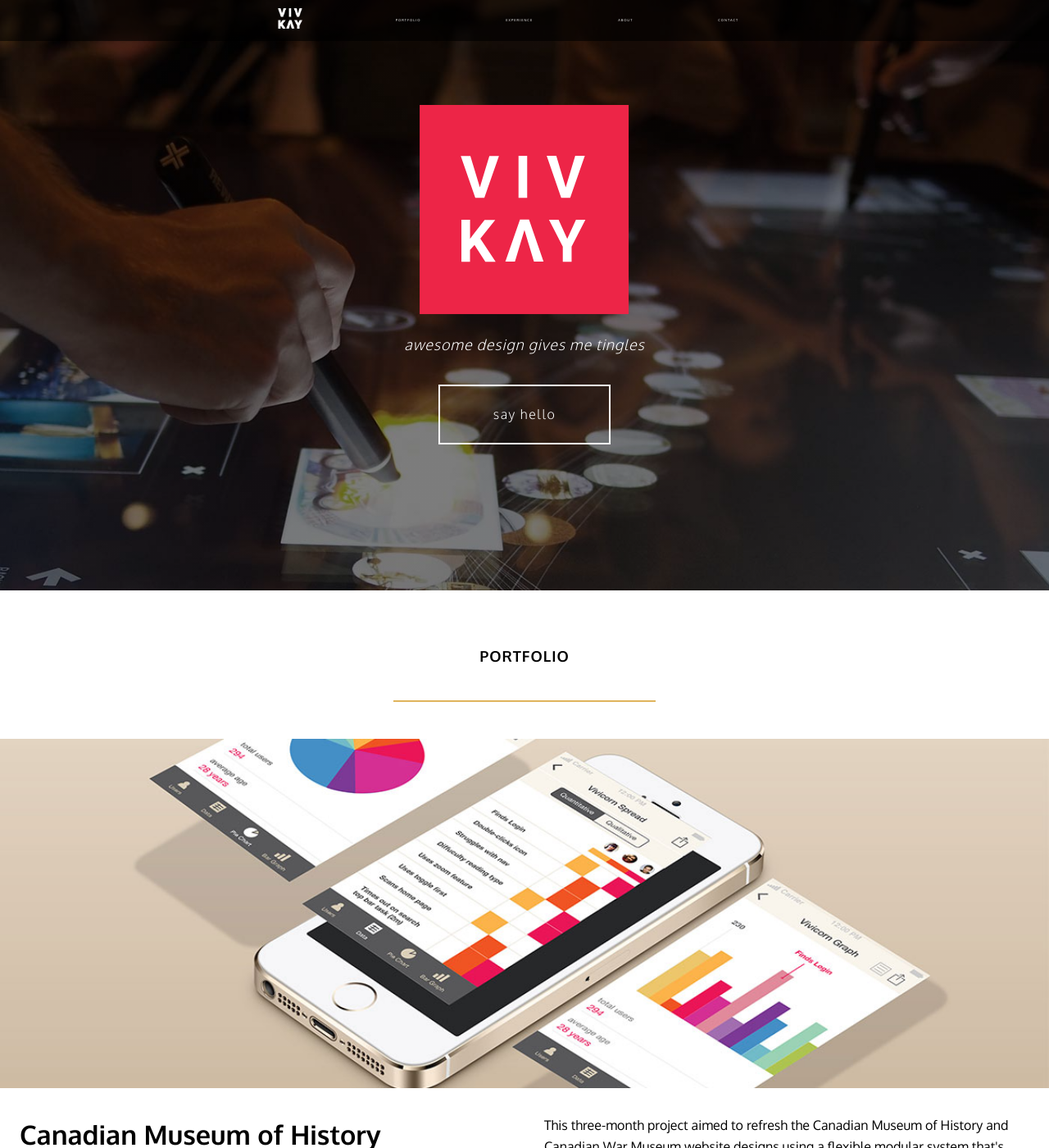
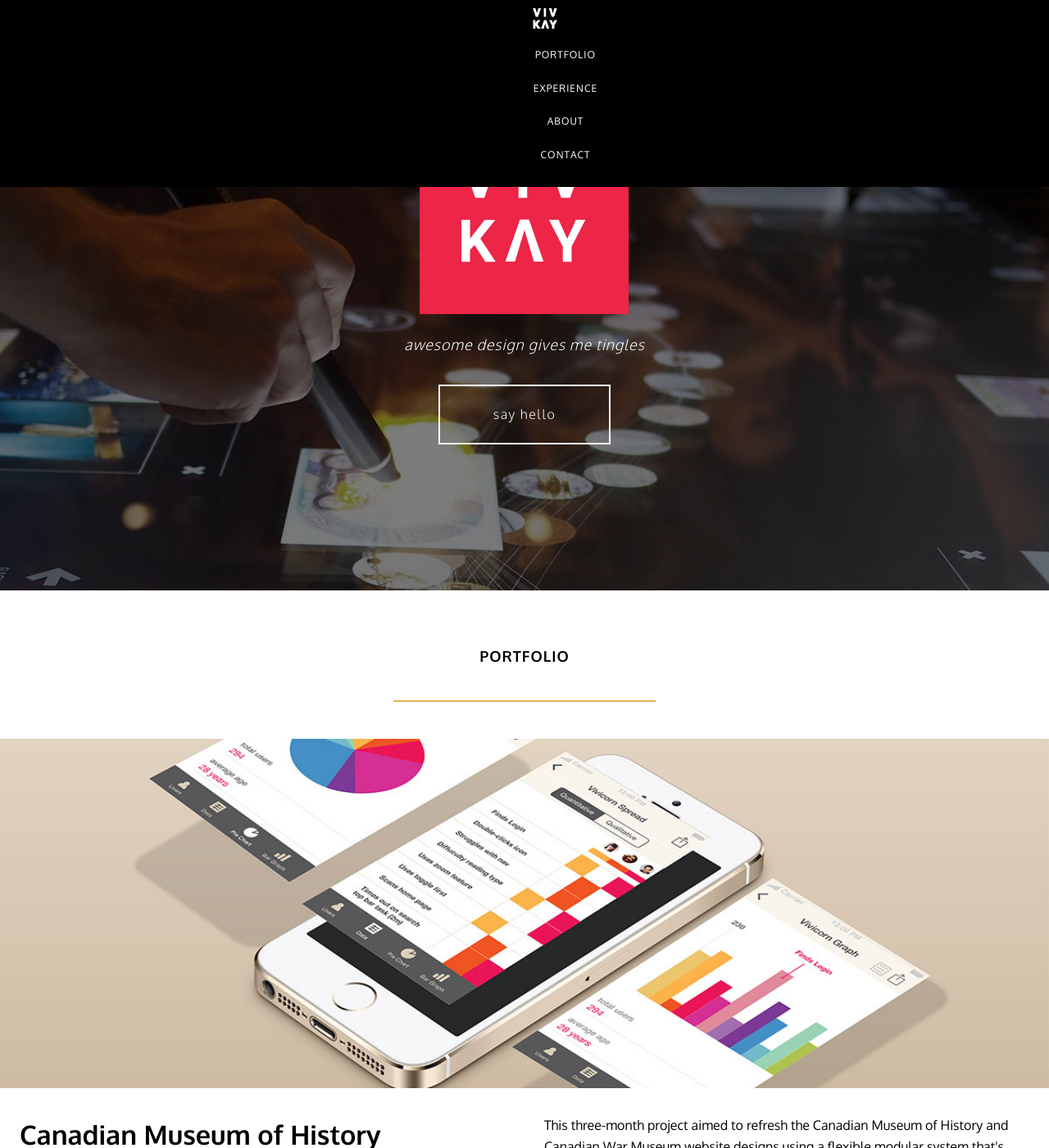
Before and after one commit to vivkay/portfolio-new, a Jekyll site: the page built from index.html, in a window 1280 px wide and 1400 px high. Shown: the whole window at 82% size. Built offline with Jekyll 4.4.1, drawn with Linux system fonts in a browser that asks for light colours; Markdown is read by kramdown in place of the engine named in the settings.

Commit message:
updates nav for mobile

```diff
--- a/_layouts/default.html
+++ b/_layouts/default.html
@@ -21,7 +21,7 @@
     <!-- add aria roles (see thomas video - dashboard: accessibility) if add js to nav-->
 
 <header class="hero" role="banner">
-    <div class="hamburger">
+    <div class="nav-wrapper">
         <nav role="navigation" id="nav">
             <input type="checkbox" class="nav-check" id="nav-check">
             <label class="nav-label" for="nav-check">
--- a/css/main.css
+++ b/css/main.css
@@ -100,13 +100,6 @@ ul, ol, p {
     display: none;
 }
 
-.nav-wrapper {
-    display: block;
-    width: 100%;
-    margin: 0 auto;
-    top: 0;
-}
-
 .ham-btn {
     display: none;
 }
@@ -115,7 +108,7 @@ nav {
     position: fixed;
     z-index: 100;
     top: 0;
-    background-color: rgba(0, 0, 0, 0.6);
+    background-color: black;
     width: 100%;
     padding: 0;
     margin: 0 auto;
@@ -123,7 +116,6 @@ nav {
 
 nav ul {
     margin: 0 auto;
-    height: 50px;
 }
 
 nav ul img {
@@ -133,14 +125,22 @@ nav ul img {
 
 nav li {
     list-style-type: none;
-    display: inline-block;
-    margin: 10px 30px;
+    display: block;
+    width: 100%;
+    padding: 1.5em 0;
 }
 
+nav a {
+    text-decoration: none;
+    color: white;
+    font-size: .75rem;
+    letter-spacing: 1px;
+}
 
 nav a:hover {
     color: #C9A253;
 }
+
 
 nav a:active {
     color: #8D713A;
@@ -150,16 +150,8 @@ nav a:active {
     color: #C9A253;
 }
 
-nav a {
-    text-decoration: none;
-    color: white;
-    font-size: .25rem;
-    letter-spacing: 1px;
-}
-
 .nav {
-    margin: 0;
-    padding: 0;
+    padding: 20px 0;
     list-style-type: none;
     display: none;
 }
@@ -188,10 +180,6 @@ nav a {
 .nav close {
     display: block;
     width: 100%;
-}
-
-.nav-check:checked ~ .nav-label {
-    background-color: rgba(0, 0, 0, 0.5);
 }
 
 .nav-open {
@@ -918,7 +906,12 @@ nav a {
     }
 
     .nav {
-        display: block;
+        display: inline-block;
+    }
+
+    nav li {
+        display: inline-block;
+        padding: 0;
     }
 
 }
```
